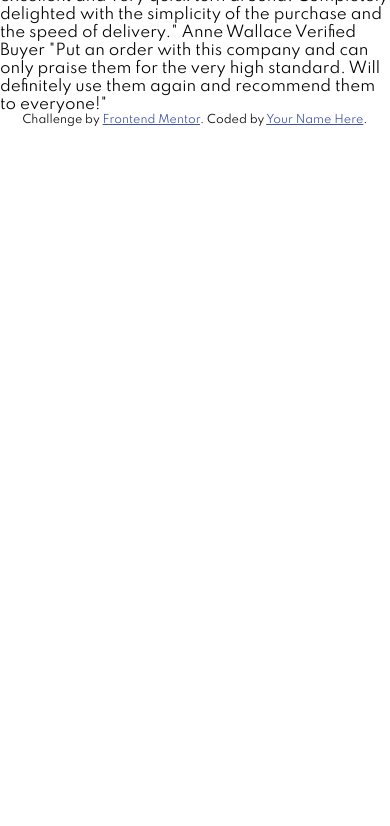
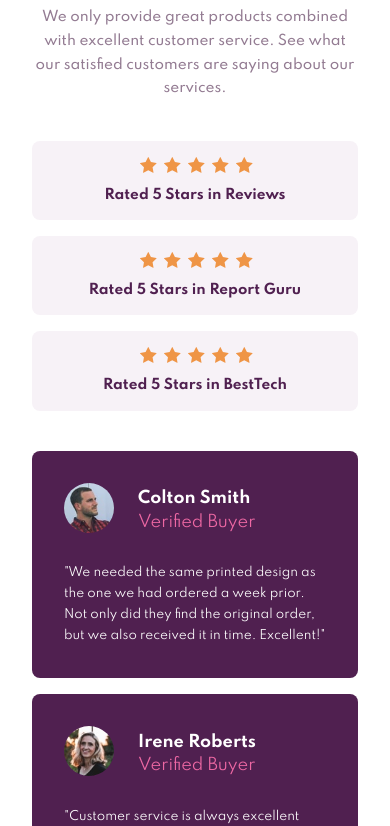
Before and after one commit to noyondey1/social_proof_section, a plain HTML site: page index.html in a window 390 px wide. Shown: the part 210-1036 px from the top of the page. Before the commit the page ends 844 px from the top, so only its background shows below. Drawn offline with Linux system fonts and the light colour scheme.

Commit message:
mobile design has been completed

```diff
--- a/index.html
+++ b/index.html
@@ -12,34 +12,103 @@
 </head>
 
 <body>
-  10,000+ of our users love our products.
-
-  We only provide great products combined with excellent customer service.
-  See what our satisfied customers are saying about our services.
-
-  Rated 5 Stars in Reviews
-  Rated 5 Stars in Report Guru
-  Rated 5 Stars in BestTech
-
-  Colton Smith
-  Verified Buyer
-  "We needed the same printed design as the one we had ordered a week prior.
-  Not only did they find the original order, but we also received it in time.
-  Excellent!"
-
-  Irene Roberts
-  Verified Buyer
-  "Customer service is always excellent and very quick turn around. Completely
-  delighted with the simplicity of the purchase and the speed of delivery."
-
-  Anne Wallace
-  Verified Buyer
-  "Put an order with this company and can only praise them for the very high
-  standard. Will definitely use them again and recommend them to everyone!"
+  <div class="container">
+    <div class="upper">
+      <h1>10,000+ of our users love our products.</h1>
+      <p>We only provide great products combined with excellent customer service.
+        See what our satisfied customers are saying about our services.</p>
+    </div>
+    <div class="middle">
+      <div class="rating">
+        <div class="star">
+          <img src="./images/icon-star.svg" alt="">
+          <img src="./images/icon-star.svg" alt="">
+          <img src="./images/icon-star.svg" alt="">
+          <img src="./images/icon-star.svg" alt="">
+          <img src="./images/icon-star.svg" alt="">
+        </div>
+        <div class="rate">
+          Rated 5 Stars in Reviews
+        </div>
+      </div>
+      <div class="rating">
+        <div class="star">
+          <img src="./images/icon-star.svg" alt="">
+          <img src="./images/icon-star.svg" alt="">
+          <img src="./images/icon-star.svg" alt="">
+          <img src="./images/icon-star.svg" alt="">
+          <img src="./images/icon-star.svg" alt="">
+        </div>
+        <div class="rate">
+          Rated 5 Stars in Report Guru
+        </div>
+      </div>
+      <div class="rating">
+        <div class="star">
+          <img src="./images/icon-star.svg" alt="">
+          <img src="./images/icon-star.svg" alt="">
+          <img src="./images/icon-star.svg" alt="">
+          <img src="./images/icon-star.svg" alt="">
+          <img src="./images/icon-star.svg" alt="">
+        </div>
+        <div class="rate">
+          Rated 5 Stars in BestTech
+        </div>
+      </div>
+      </div>
+    <div class="lower">
+      <div class="card">
+        <div class="title">
+          <div class="image">
+            <img src="./images/image-colton.jpg" alt="">
+          </div>
+          <div class="name">
+            <h3>Colton Smith</h3>
+            <h4>Verified Buyer</h4>
+          </div>
+        </div>
+        <div class="info">
+          <p>"We needed the same printed design as the one we had ordered a week prior.
+            Not only did they find the original order, but we also received it in time.
+            Excellent!"</p>
+        </div>
+      </div>
+      <div class="card">
+        <div class="title">
+          <div class="image">
+            <img src="./images/image-irene.jpg" alt="">
+          </div>
+          <div class="name">
+            <h3>Irene Roberts</h3>
+            <h4>Verified Buyer</h4>
+          </div>
+        </div>
+        <div class="info">
+          <p>"Customer service is always excellent and very quick turn around. Completely
+            delighted with the simplicity of the purchase and the speed of delivery."</p>
+        </div>
+      </div>
+      <div class="card">
+        <div class="title">
+          <div class="image">
+            <img src="./images/image-anne.jpg" alt="">
+          </div>
+          <div class="name">
+            <h3>Anne Wallace</h3>
+            <h4>Verified Buyer</h4>
+          </div>
+        </div>
+        <div class="info">
+          <p>"Put an order with this company and can only praise them for the very high
+            standard. Will definitely use them again and recommend them to everyone!"</p>
+        </div>
+      </div>
+    </div>
+  </div>
 
   <div class="attribution">
     Challenge by
-    <a href="https://www.frontendmentor.io?ref=challenge" target="_blank">Frontend Mentor</a>. Coded by <a href="#">Your Name Here</a>.
+    <a href="https://www.frontendmentor.io?ref=challenge" target="_blank">Frontend Mentor</a>. Coded by <a href="#">Noyon Dey</a>.
   </div>
 </body>
 
--- a/style.css
+++ b/style.css
@@ -1,10 +1,10 @@
-*{
+* {
     margin: 0;
     padding: 0;
     box-sizing: border-box;
 }
 
-:root{
+:root {
     --vdkmagenta: hsl(300, 43%, 22%);
     --softpink: hsl(333, 80%, 67%);
     --dkgraymagenta: hsl(303, 10%, 53%);
@@ -13,20 +13,134 @@
 }
 
 
-body{
+body {
     font-family: 'Spartan', sans-serif;
     font-size: 15px;
+    background-color: var(--white);
+    line-height: 1.3;
+}
+
+.container {
+    padding: 6rem 2rem;
+    min-height: 100vh;
+    display: grid;
+    place-content: center;
+}
+
+.container>* {
+    padding-bottom: 2.5rem;
+}
+
+.upper {
+    text-align: center;
+    color: var(--vdkmagenta);
+}
+
+.upper h1 {
+    line-height: 1;
+    font-size: 2rem;
+    font-weight: 700;
+    padding-bottom: 1.5rem;
+}
+
+.upper p {
+    font-size: 0.85rem;
+    font-weight: 500;
+    line-height: 1.75;
+    color: var(--dkgraymagenta);
+}
+
+.middle {
+    display: grid;
+    align-items: center;
+    gap: 1rem;
+    text-align: center;
+}
+
+.rating {
+    background-color: var(--ltgraymagenta);
+    padding: 1rem;
+    border-radius: 0.5rem;
+}
+
+.rating .star {
+    padding-bottom: 0.5rem;
+}
+
+.star img {
+    padding-left: 0.2rem;
+}
+
+.rating .rate {
+    font-size: 0.85rem;
+    font-weight: 700;
+    color: var(--vdkmagenta);
+}
+
+.lower {
+    display: grid;
+    gap: 1rem;
+}
+
+.card {
+    background-color: var(--vdkmagenta);
+    border-radius: 0.5rem;
+    padding: 2rem;
 }
 
 
+.card .title {
+    display: flex;
+    align-items: center;
+    padding-bottom: 1.5rem;
+}
+
+.title.image {
+    height: 50px;
+    width: 50px;
+    border-radius: 50%;
+    background-color: var(--softpink);
+}
+
+.title .image img {
+    height: 50px;
+    width: 50px;
+    border-radius: 50%;
+}
+
+.title .name {
+    padding-left: 1.5rem;
+}
+
+.name h3 {
+    color: var(--white);
+    font-weight: 700;
+    font-size: 1rem;
+    padding-bottom: 0.2rem;
+}
+
+.name h4 {
+    color: var(--softpink);
+    font-size: 1rem;
+    font-weight: 400;
+}
+
+.card .info {
+    color: var(--white);
+    font-weight: 400;
+    line-height: 1.75;
+    font-size: 0.75rem;
+}
 
 
 /* Footer */
 .attribution {
     font-size: 11px;
     text-align: center;
-  }
+    padding-bottom: 1rem;
+}
 
-  .attribution a {
+.attribution a {
     color: hsl(228, 45%, 44%);
-  }
+    text-decoration: none;
+}
```
